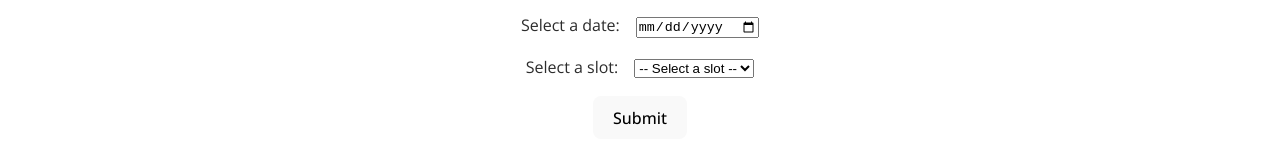
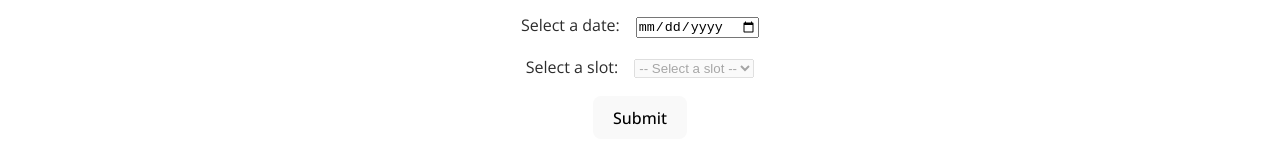
Before and after one commit to nehareddykasa29/painter-project2, a React (Vite) app: page /mailquoteupdate/1 in a window 1280 px wide. Shown: the part 196-345 px from the top of the page. Built offline with nearby package versions, Linux system fonts and the light colour scheme.

Commit message:
mail quote updt edits

```diff
--- a/src/components/MailQuoteUpdateForm.jsx
+++ b/src/components/MailQuoteUpdateForm.jsx
@@ -12,14 +12,14 @@ function MailQuoteUpdateForm() {
   const { token } = useParams();
 
   const slots = [
-    '9:00 - 10:00',
-    '10:00 - 11:00',
-    '11:00 - 12:00',
-    '12:00 - 13:00',
-    '13:00 - 14:00',
-    '14:00 - 15:00',
-    '15:00 - 16:00',
-    '16:00 - 17:00'
+    '9:00',
+    '10:00',
+    '11:00',
+    '12:00',
+    '13:00',
+    '14:00',
+    '15:00',
+    '16:00'
   ];
 
   // Fetch availability when date input is clicked
@@ -51,6 +51,48 @@ function MailQuoteUpdateForm() {
     setDate(e.target.value);
     setSlot('');
     // Print available slots for the selected date
+    setTimeout(printAvailableSlots, 0);
+  };
+
+  // Helper to get today's date in YYYY-MM-DD format
+  const getToday = () => {
+    const today = new Date();
+    const yyyy = today.getFullYear();
+    const mm = String(today.getMonth() + 1).padStart(2, '0');
+    const dd = String(today.getDate()).padStart(2, '0');
+    return `${yyyy}-${mm}-${dd}`;
+  };
+
+  // Helper to get the next available slot index for today
+  const getNextAvailableSlotIdx = () => {
+    const now = new Date();
+    const currentHour = now.getHours();
+    // slots: ['9:00', ..., '16:00']
+    // Find the first slot whose hour is greater than current hour
+    for (let i = 0; i < slots.length; i++) {
+      const slotHour = parseInt(slots[i]);
+      if (slotHour > currentHour) {
+        return i;
+      }
+    }
+    // If all slots are in the past, return -1 (no slots available)
+    return -1;
+  };
+
+  // Prevent selecting Sundays and past days
+  const handleDateInput = (e) => {
+    const value = e.target.value;
+    const selected = new Date(value);
+    // 0 = Sunday
+    if (selected.getDay() === 0) {
+      setErrorMsg('Sundays are not available. Please select another day.');
+      setDate('');
+      setSlot('');
+      return;
+    }
+    setErrorMsg('');
+    setDate(value);
+    setSlot('');
     setTimeout(printAvailableSlots, 0);
   };
 
@@ -89,7 +131,8 @@ function MailQuoteUpdateForm() {
             <input
               type="date"
               value={date}
-              onChange={handleDateChange}
+              min={getToday()}
+              onChange={handleDateInput}
               onClick={handleDateInputClick}
               style={{ marginLeft: '1rem' }}
               required
@@ -104,22 +147,43 @@ function MailQuoteUpdateForm() {
               onChange={e => setSlot(e.target.value)}
               style={{ marginLeft: '1rem' }}
               required
+              disabled={!date}
             >
               <option value="">-- Select a slot --</option>
               {(() => {
-                // If availability for the selected date exists, filter slots
                 if (date && availability[date]) {
-                  // Only show slots whose index is NOT in availability[date]
-                  return slots.map((s, idx) =>
-                    !availability[date].includes(idx) ? (
-                      <option key={idx} value={s}>{s}</option>
-                    ) : null
-                  );
+                  let availableSlots = slots.map((s, idx) =>
+                    !availability[date].includes(idx) ? { label: s, idx } : null
+                  ).filter(Boolean);
+
+                  // If selected date is today, filter out past slots except the next available
+                  if (date === getToday()) {
+                    const nextIdx = getNextAvailableSlotIdx();
+                    availableSlots = availableSlots.filter(
+                      slotObj => slotObj.idx >= nextIdx
+                    );
+                  }
+
+                  return availableSlots.map(slotObj => (
+                    <option key={slotObj.idx} value={slots[slotObj.idx]}>
+                      {slots[slotObj.idx]}
+                    </option>
+                  ));
                 }
-                // If no availability loaded, show all slots
-                return slots.map((s, idx) => (
-                  <option key={idx} value={s}>{s}</option>
-                ));
+                // If no availability loaded or no date, show all slots only if date is selected
+                if (date) {
+                  let allSlots = slots.map((s, idx) => ({ label: s, idx }));
+                  if (date === getToday()) {
+                    const nextIdx = getNextAvailableSlotIdx();
+                    allSlots = allSlots.filter(slotObj => slotObj.idx >= nextIdx);
+                  }
+                  return allSlots.map(slotObj => (
+                    <option key={slotObj.idx} value={slotObj.label}>
+                      {slotObj.label}
+                    </option>
+                  ));
+                }
+                return null;
               })()}
             </select>
           </label>
```
